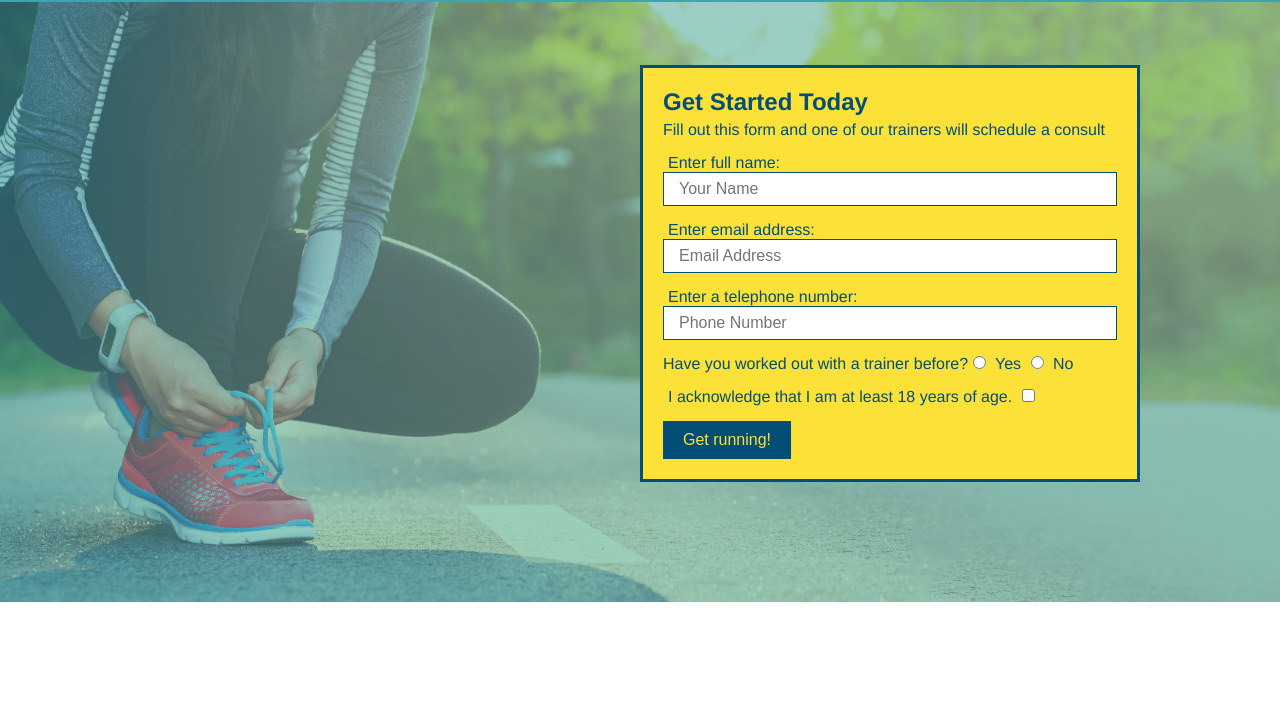
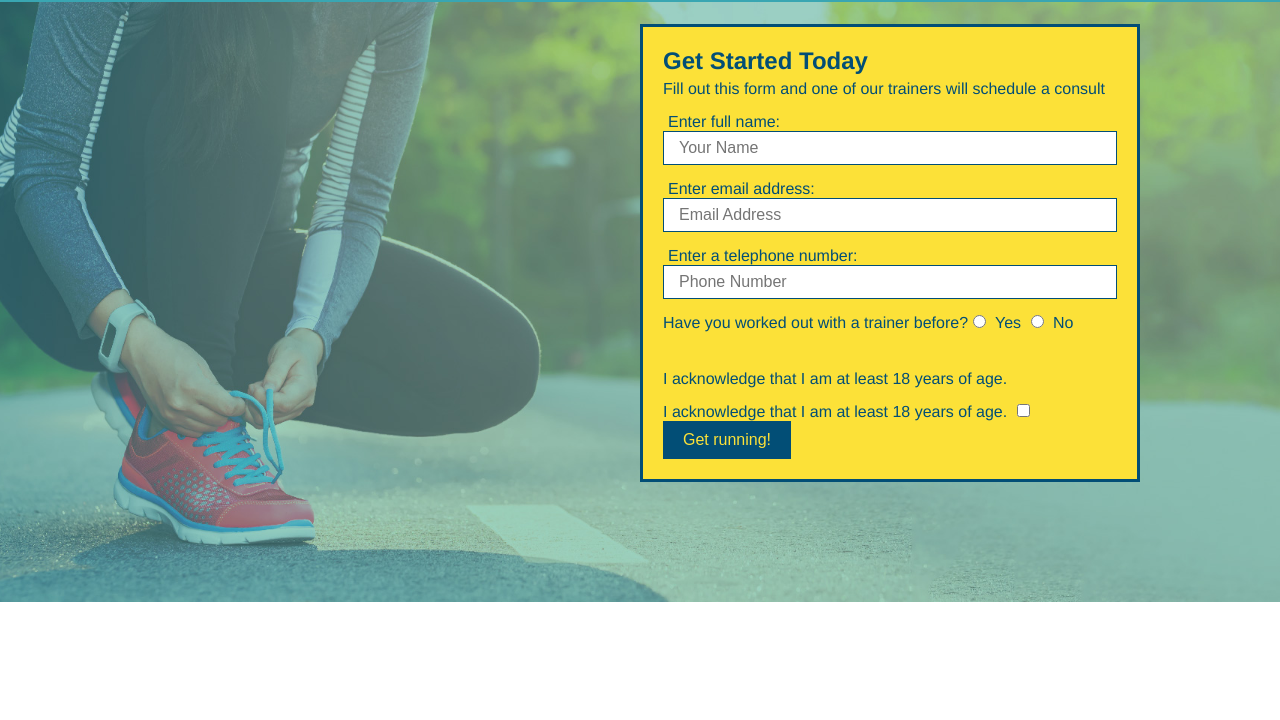
Before and after one commit to raymondspartz/run-buddy, a plain HTML site: page index.html in a window 1280 px wide. Shown: the part 80-800 px from the top of the page. Drawn offline with Linux system fonts and the light colour scheme.

Commit message:
update readme

```diff
--- a/index.html
+++ b/index.html
@@ -55,10 +55,13 @@
         <label for="trainer-no">No</label>
       </p>
     <label for="checkbox" >
-        I acknowledge that I am at least 18 years of age.
+        <p>
+          I acknowledge that I am at least 18 years of age.
+        </p>
+      I acknowledge that I am at least 18 years of age.
       </label>
       <input type="checkbox" name="age-confirm" id="checkbox" />
-    </p>
+
     <button type="submit">
       Get running!
     </button>
```
Also changed, not shown: 1 other file.
